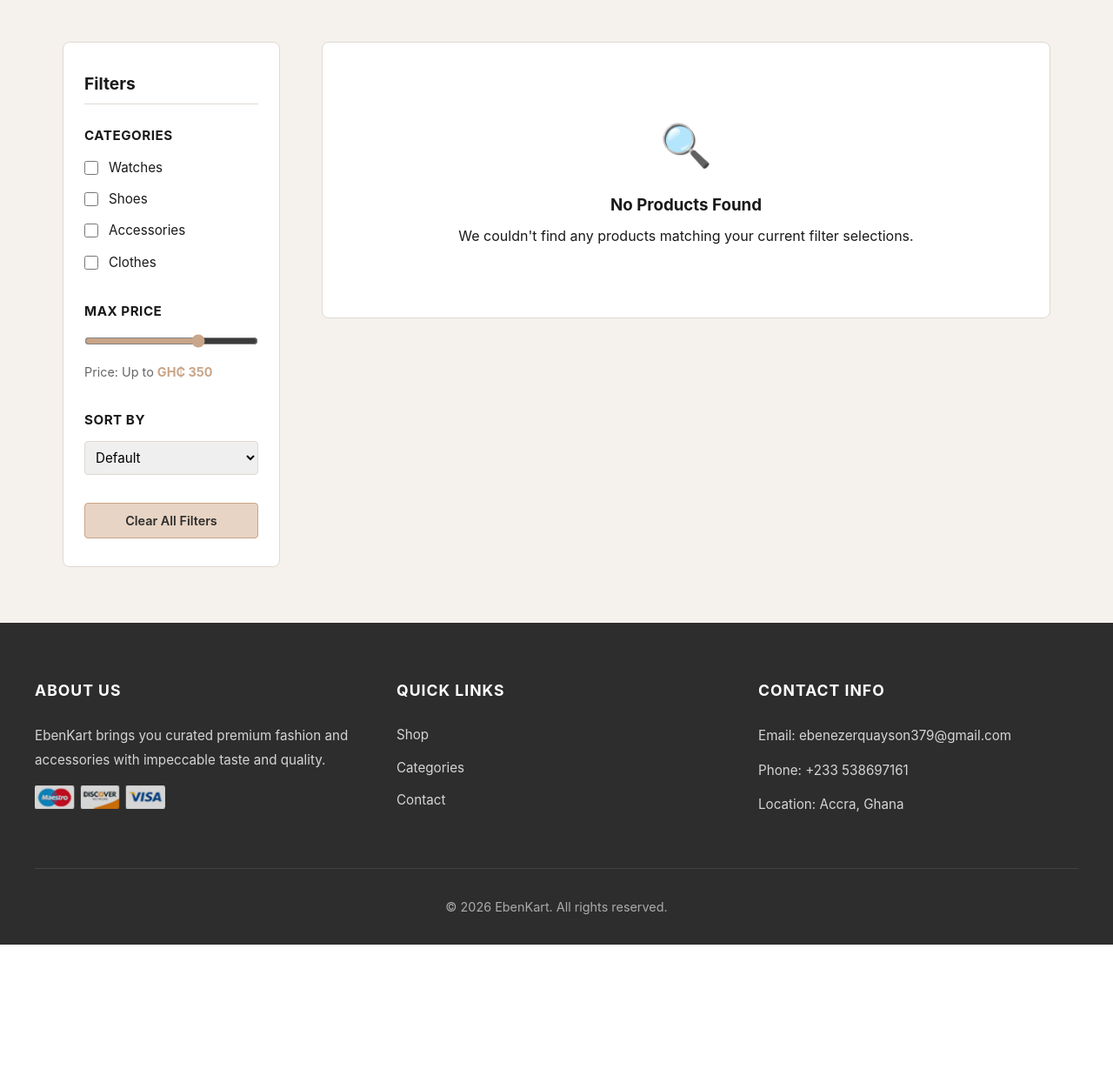
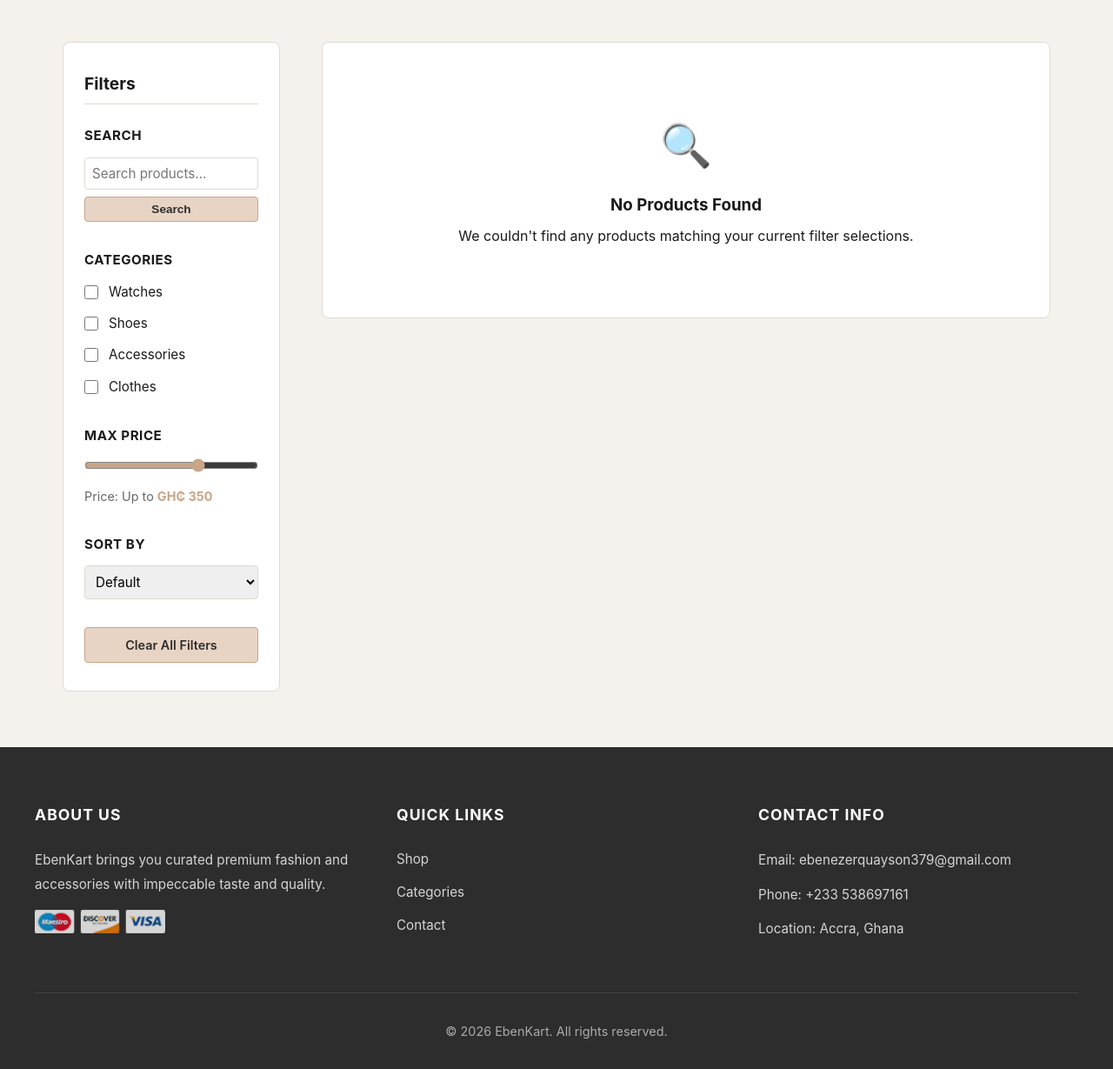
Before and after one commit to EbenezerQuayson/CodeAlpha_EbenKart, a Django app: page /products/ in a window 1280 px wide. Shown: the part 317-1546 px from the top of the page at 87% size. Before the commit the page ends 1403 px from the top, so only its background shows below. Run offline with Django 5.2, Linux system fonts and the light colour scheme; the visitor is signed in with stand-in values (Sample User, id 1); data that the repository does not hold is empty.

Commit message:
implemented search feature

```diff
--- a/catalog/templates/catalog/base.html
+++ b/catalog/templates/catalog/base.html
@@ -42,7 +42,7 @@
                                 {{ user.username|slice:":2"|upper }}
                             </div>
                             <div class="dropdown-menu-list" id="userDropdown">
-                                <div class="dropdown-header">Logged in as: <strong>{{ user.username }}</strong></div>
+                                <div class="dropdown-header"><strong>{{ user.username }}</strong></div>
                                 <div class="dropdown-divider"></div>
                                 <a href="{% url 'profile_view' %}" class="dropdown-item">My Profile</a>
                                 <a href="{% url 'cart_detail' %}" class="dropdown-item">My Cart ({{ cart_count }})</a>
--- a/catalog/templates/catalog/shop.html
+++ b/catalog/templates/catalog/shop.html
@@ -14,6 +14,13 @@
         <aside class="filters">
             <form method="get" action="{% url 'shop_home' %}" id="filter-form">
                 <h3>Filters</h3>
+
+                <!-- Search -->
+                <div class="filter-group">
+                    <h4 style="font-size: 0.95rem; margin-bottom: 0.75rem; text-transform: uppercase; letter-spacing: 0.5px;">Search</h4>
+                    <input type="text" name="search" placeholder="Search products..." value="{{ search_query }}" style="width: 100%; padding: 0.5rem; border: 1px solid var(--border); border-radius: 4px; font-family: inherit; font-size: 0.95rem; margin-bottom: 0.5rem;" onkeypress="if(event.key === 'Enter') this.form.submit()">
+                    <button type="button" onclick="this.form.submit()" class="btn-secondary" style="width: 100%; text-align: center; padding: 0.4rem; font-size: 0.85rem;">Search</button>
+                </div>
 
                 <!-- Categories -->
                 <div class="filter-group">
--- a/catalog/views.py
+++ b/catalog/views.py
@@ -33,6 +33,11 @@ def register(request):
 def shop_home(request):
     products = Product.objects.all()
 
+    # Search Filter
+    search_query = request.GET.get('search', '')
+    if search_query:
+        products = products.filter(Q(name__icontains=search_query) | Q(description__icontains=search_query))
+
     # Category Filter (mapping check boxes to name search keywords)
     selected_categories = request.GET.getlist('category')
     if selected_categories:
@@ -67,6 +72,7 @@ def shop_home(request):
         'selected_categories': selected_categories,
         'price_range': price_range or '350',  # default max price slider value
         'sort_by': sort_by or '',
+        'search_query': search_query,
     }
     return render(request, 'catalog/shop.html', context)
 
```
Also changed, not shown: 1 other file.
